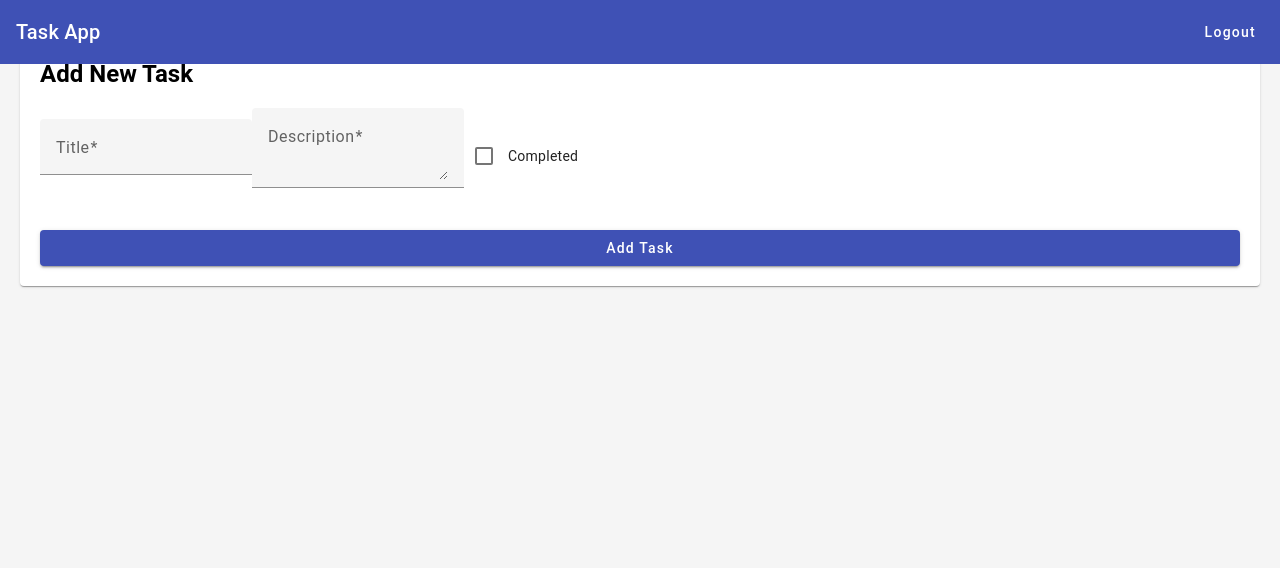
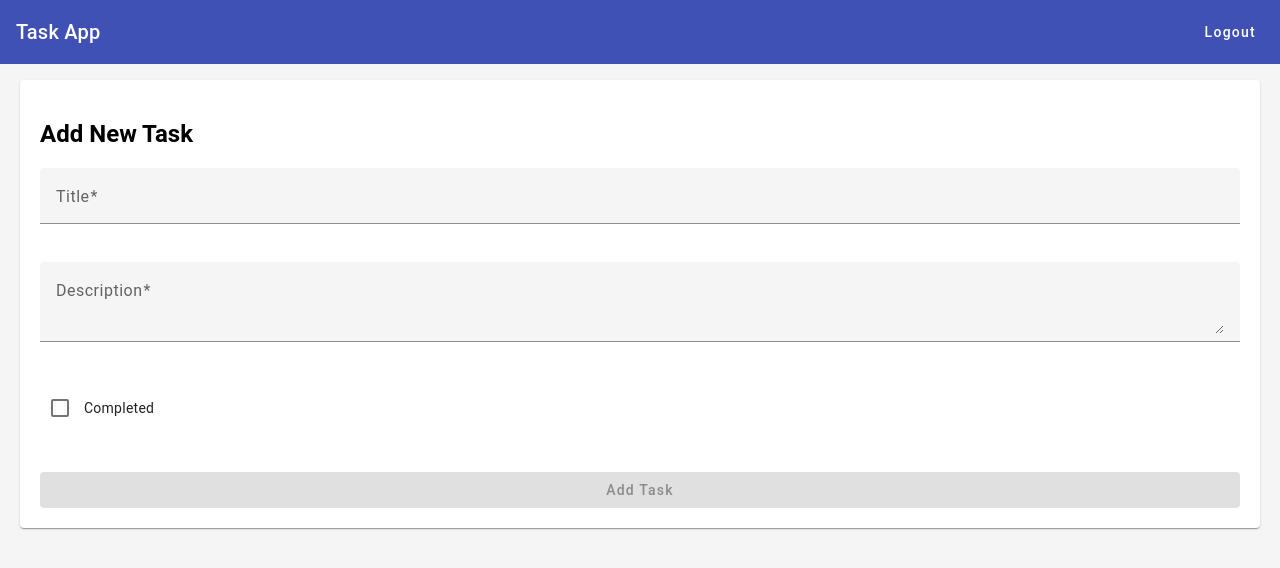
Before and after one commit to ReneKubax/tasks-app, an Angular app in the folder FrontEnd/: page /add in a window 1280 px wide. Shown: the top 568 px of the page. Built offline with nearby package versions, Linux system fonts and the light colour scheme.

Commit message:
Feat(FrontEnd): ✨ Create validations in form and add styles

```diff
--- a/FrontEnd/src/app/app.module.ts
+++ b/FrontEnd/src/app/app.module.ts
@@ -1,6 +1,6 @@
 import { NgModule } from '@angular/core';
 import { BrowserModule } from '@angular/platform-browser';
-import { FormsModule } from '@angular/forms';
+import { FormsModule, ReactiveFormsModule } from '@angular/forms';
 import { AppRoutingModule } from './app-routing.module';
 import { AppComponent } from './app.component';
 import { LoginComponent } from './components/login/login.component';
@@ -39,6 +39,7 @@ import { MatSnackBarModule } from '@angular/material/snack-bar';
     HttpClientModule,
     AppRoutingModule,
     FormsModule,
+    ReactiveFormsModule,
     BrowserAnimationsModule
   ],
   providers: [],
--- a/FrontEnd/src/app/components/login/login.component.html
+++ b/FrontEnd/src/app/components/login/login.component.html
@@ -1,10 +1,12 @@
-<mat-card>
+<mat-card class="login-form-container">
   <h2>Login</h2>
-  <form (ngSubmit)="login()">
+  <form [formGroup]="loginForm" (ngSubmit)="login()" class="login-form">
     <mat-form-field appearance="fill">
       <mat-label>Email</mat-label>
-      <input matInput [(ngModel)]="email" name="email" type="email" required>
+      <input matInput formControlName="email" type="email" required>
+      <mat-error *ngIf="loginForm.get('email')?.hasError('required')">Email is required</mat-error>
+      <mat-error *ngIf="loginForm.get('email')?.hasError('email')">Please enter a valid email address</mat-error>
     </mat-form-field>
-    <button mat-raised-button color="primary" type="submit">Login</button>
+    <button mat-raised-button color="primary" type="submit" [disabled]="loginForm.invalid">Login</button>
   </form>
 </mat-card>
--- a/FrontEnd/src/app/components/login/login.component.scss
+++ b/FrontEnd/src/app/components/login/login.component.scss
@@ -0,0 +1,18 @@
+.login-form-container {
+  margin-top: 80px;
+  padding: 16px;
+}
+
+.login-form {
+  display: flex;
+  flex-direction: column;
+  gap: 16px;
+
+  mat-form-field {
+    width: 100%;
+  }
+
+  button {
+    align-self: flex-end;
+  }
+}
--- a/FrontEnd/src/app/components/login/login.component.ts
+++ b/FrontEnd/src/app/components/login/login.component.ts
@@ -1,6 +1,7 @@
 import { Component } from '@angular/core';
 import { Router } from '@angular/router';
 import { HttpClient } from '@angular/common/http';
+import { FormBuilder, FormGroup, Validators } from '@angular/forms';
 
 @Component({
   selector: 'app-login',
@@ -8,19 +9,33 @@ import { HttpClient } from '@angular/common/http';
   styleUrls: ['./login.component.scss']
 })
 export class LoginComponent {
-  email: string = '';
+  loginForm: FormGroup;
 
-  constructor(private http: HttpClient, private router: Router) {}
+  constructor(
+    private fb: FormBuilder,
+    private http: HttpClient,
+    private router: Router
+  ) {
+    this.loginForm = this.fb.group({
+      email: ['', [Validators.required, Validators.email]]
+    });
+  }
 
   login(): void {
-    this.http.get(`http://localhost:5000/api/users/${this.email}`).subscribe(
+    if (this.loginForm.invalid) {
+      return;
+    }
+
+    const email = this.loginForm.value.email;
+
+    this.http.get(`http://localhost:5000/api/users/${email}`).subscribe(
       (user) => {
         this.router.navigate(['/tasks']);
       },
       (error) => {
         if (error.status === 404) {
           if (confirm('User not found. Would you like to create a new user?')) {
-            this.http.post('http://localhost:5000/api/users', { email: this.email }).subscribe(
+            this.http.post('http://localhost:5000/api/users', { email }).subscribe(
               () => {
                 this.router.navigate(['/tasks']);
               }
--- a/FrontEnd/src/app/components/task-form/task-form.component.html
+++ b/FrontEnd/src/app/components/task-form/task-form.component.html
@@ -1,17 +1,25 @@
-<mat-card>
+<mat-card class="task-form-container">
   <h2>{{ isEdit ? 'Edit Task' : 'Add New Task' }}</h2>
-  <form (ngSubmit)="saveTask()">
+  <form [formGroup]="taskForm" (ngSubmit)="saveTask()" class="task-form">
     <mat-form-field appearance="fill">
       <mat-label>Title</mat-label>
-      <input matInput [(ngModel)]="task.title" name="title" required>
+      <input matInput formControlName="title" required>
+      <mat-error *ngIf="taskForm.get('title')?.hasError('required')">Title is required</mat-error>
+      <mat-error *ngIf="taskForm.get('title')?.hasError('minlength')">Title must be at least 3 characters long</mat-error>
+      <mat-error *ngIf="taskForm.get('title')?.hasError('maxlength')">Title cannot exceed 100 characters</mat-error>
     </mat-form-field>
+
     <mat-form-field appearance="fill">
       <mat-label>Description</mat-label>
-      <textarea matInput [(ngModel)]="task.description" name="description" required></textarea>
+      <textarea matInput formControlName="description" required></textarea>
+      <mat-error *ngIf="taskForm.get('description')?.hasError('required')">Description is required</mat-error>
+      <mat-error *ngIf="taskForm.get('description')?.hasError('minlength')">Description must be at least 10 characters long</mat-error>
+      <mat-error *ngIf="taskForm.get('description')?.hasError('maxlength')">Description cannot exceed 500 characters</mat-error>
     </mat-form-field>
-    <mat-checkbox [(ngModel)]="task.completed" name="completed">
+
+    <mat-checkbox formControlName="completed">
       Completed
     </mat-checkbox>
-    <button mat-raised-button color="primary" type="submit">{{ isEdit ? 'Update Task' : 'Add Task' }}</button>
+    <button mat-raised-button color="primary" type="submit" [disabled]="!taskForm.valid">{{ isEdit ? 'Update Task' : 'Add Task' }}</button>
   </form>
 </mat-card>
--- a/FrontEnd/src/app/components/task-form/task-form.component.scss
+++ b/FrontEnd/src/app/components/task-form/task-form.component.scss
@@ -0,0 +1,21 @@
+.task-form-container {
+  margin-top: 80px;
+}
+
+.task-form {
+  display: flex;
+  flex-direction: column;
+  gap: 16px;
+
+  mat-form-field {
+    width: 100%;
+  }
+
+  mat-checkbox {
+    margin: 8px 0;
+  }
+
+  button {
+    align-self: flex-end;
+  }
+}
--- a/FrontEnd/src/app/components/task-form/task-form.component.ts
+++ b/FrontEnd/src/app/components/task-form/task-form.component.ts
@@ -1,6 +1,7 @@
 import { Component, OnInit } from '@angular/core';
 import { ActivatedRoute, Router } from '@angular/router';
 import { TaskService, Task } from '../../services/task.service';
+import { FormBuilder, FormGroup, Validators } from '@angular/forms';
 
 @Component({
   selector: 'app-task-form',
@@ -15,12 +16,20 @@ export class TaskFormComponent implements OnInit {
     completed: false
   };
   isEdit = false;
+  taskForm: FormGroup;
 
   constructor(
+    private fb: FormBuilder,
     private taskService: TaskService,
     private route: ActivatedRoute,
     private router: Router
-  ) {}
+  ) {
+    this.taskForm = this.fb.group({
+      title: ['', [Validators.required, Validators.minLength(3), Validators.maxLength(100)]],
+      description: ['', [Validators.required, Validators.minLength(10), Validators.maxLength(500)]],
+      completed: [false]
+    });
+  }
 
   ngOnInit(): void {
     const taskId = this.route.snapshot.paramMap.get('id');
```
